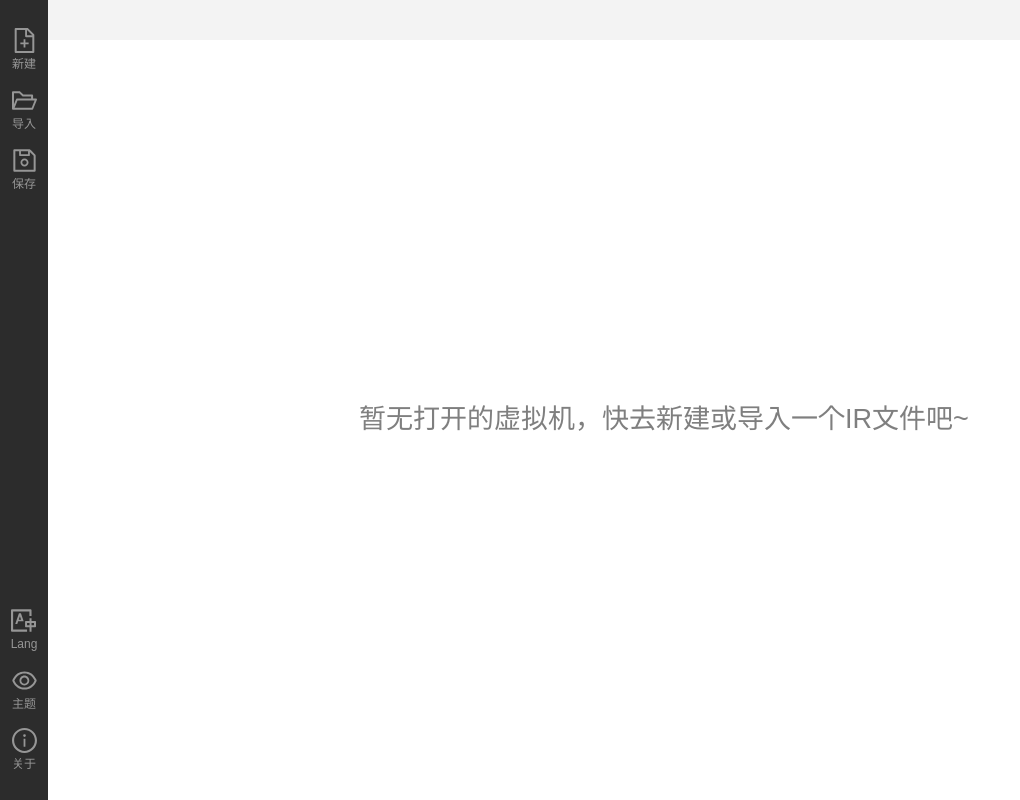
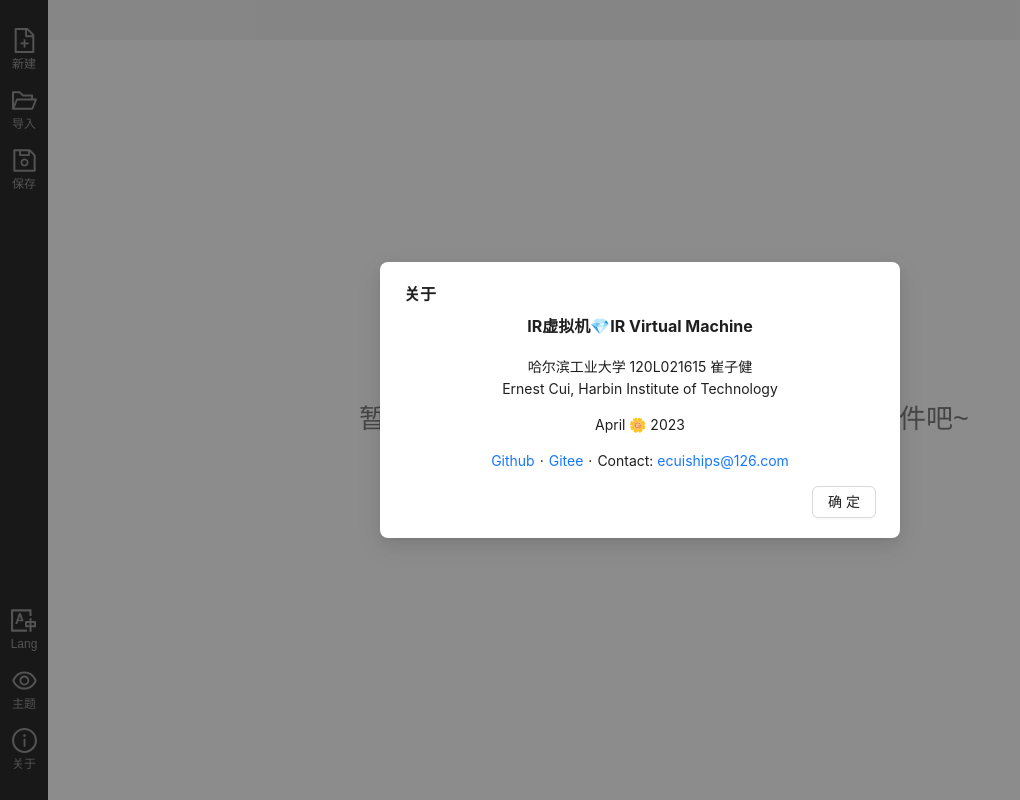
Before and after one commit to ErnestThePoet/ir-virtual-machine, a React (Vite) app: page / in a window 1280 px wide. Both pictures are taken after a click on the element "关于". Shown: the whole page, without its empty margins (0-1020 px from the left). Built offline with nearby package versions, Linux system fonts and the light colour scheme.

Commit message:
feat: add ABOUT

```diff
--- a/src/locales/zhcn.ts
+++ b/src/locales/zhcn.ts
@@ -12,6 +12,7 @@
     CONFIRM_UNSAVED_CLOSE: "关闭前是否保存对 {name} 的更改？",
     SAVE_CLOSE: "保存关闭",
     UNSAVE_CLOSE: "不保存关闭",
+    OK: "确定",
     CANCEL: "取消",
     EMPTY_PLACEHOLDER: "暂无打开的虚拟机，快去新建或导入一个IR文件吧~",
     IR_IMPORT_FAILED: "IR文件导入失败",
--- a/src/pages/Home/components/SideBar/SideBar.module.scss
+++ b/src/pages/Home/components/SideBar/SideBar.module.scss
@@ -28,3 +28,19 @@
     @extend .divIconWrapperBase;
     padding-bottom: 20px;
 }
+
+.articleAbout {
+    text-align: center;
+    font-size: 14px;
+
+    > p[class="title"] {
+        font-size: 16px;
+        font-weight: bold;
+    }
+
+    >p[class=info]{
+        display: flex;
+        justify-content: center;
+        gap: 5px;
+    }
+}
--- a/src/pages/Home/components/SideBar/SideBar.tsx
+++ b/src/pages/Home/components/SideBar/SideBar.tsx
@@ -1,4 +1,4 @@
-import React from "react";
+import React, { useState } from "react";
 import { useAppDispatch, useAppSelector } from "@/store/hooks";
 import styles from "./SideBar.module.scss";
 import {
@@ -9,7 +9,7 @@
     TranslationOutlined,
     EyeOutlined
 } from "@ant-design/icons";
-import { message, Dropdown, Space } from "antd";
+import { message, Dropdown, Space, Modal, Button } from "antd";
 import SideBarIcon from "./SideBarIcon";
 import vmContainer from "@/modules/vmContainer";
 import { addVmPageState, setIsIrChanged } from "@/store/reducers/vm";
@@ -40,6 +40,8 @@
     const dispatch = useAppDispatch();
     const locale = useAppSelector(state => state.locale.currentLocale);
     const vm = useAppSelector(state => state.vm);
+
+    const [isAboutModalOpen, setIsAboutModalOpen] = useState(false);
 
     return (
         <aside className={styles.asideSideBarWrapper}>
@@ -235,9 +237,47 @@
                 <SideBarIcon
                     icon={<InfoCircleOutlined />}
                     label={locale.ABOUT}
-                    onClick={() => {}}
+                    onClick={() => setIsAboutModalOpen(true)}
                 />
             </div>
+
+            <Modal
+                open={isAboutModalOpen}
+                title={intl.formatMessage({
+                    id: "ABOUT"
+                })}
+                centered
+                closable={false}
+                footer={[
+                    <Button onClick={() => setIsAboutModalOpen(false)}>
+                        {intl.formatMessage({ id: "OK" })}
+                    </Button>
+                ]}>
+                <article className={styles.articleAbout}>
+                    <p className="title">IR虚拟机💎IR Virtual Machine</p>
+                    <p>
+                        <div>哈尔滨工业大学 120L021615 崔子健</div>
+                        <div>Ernest Cui, Harbin Institute of Technology</div>
+                    </p>
+                    <p>April 🌼 2023</p>
+                    <p className="info">
+                        <a href="https://github.com/ErnestThePoet/IR-Virtual-Machine">
+                            Github
+                        </a>
+                        ·
+                        <a href="https://github.com/ErnestThePoet/IR-Virtual-Machine">
+                            Gitee
+                        </a>
+                        ·
+                        <span>
+                            Contact:{" "}
+                            <a href="mailto: ecuiships@126.com">
+                                ecuiships@126.com
+                            </a>
+                        </span>
+                    </p>
+                </article>
+            </Modal>
         </aside>
     );
 };
```
